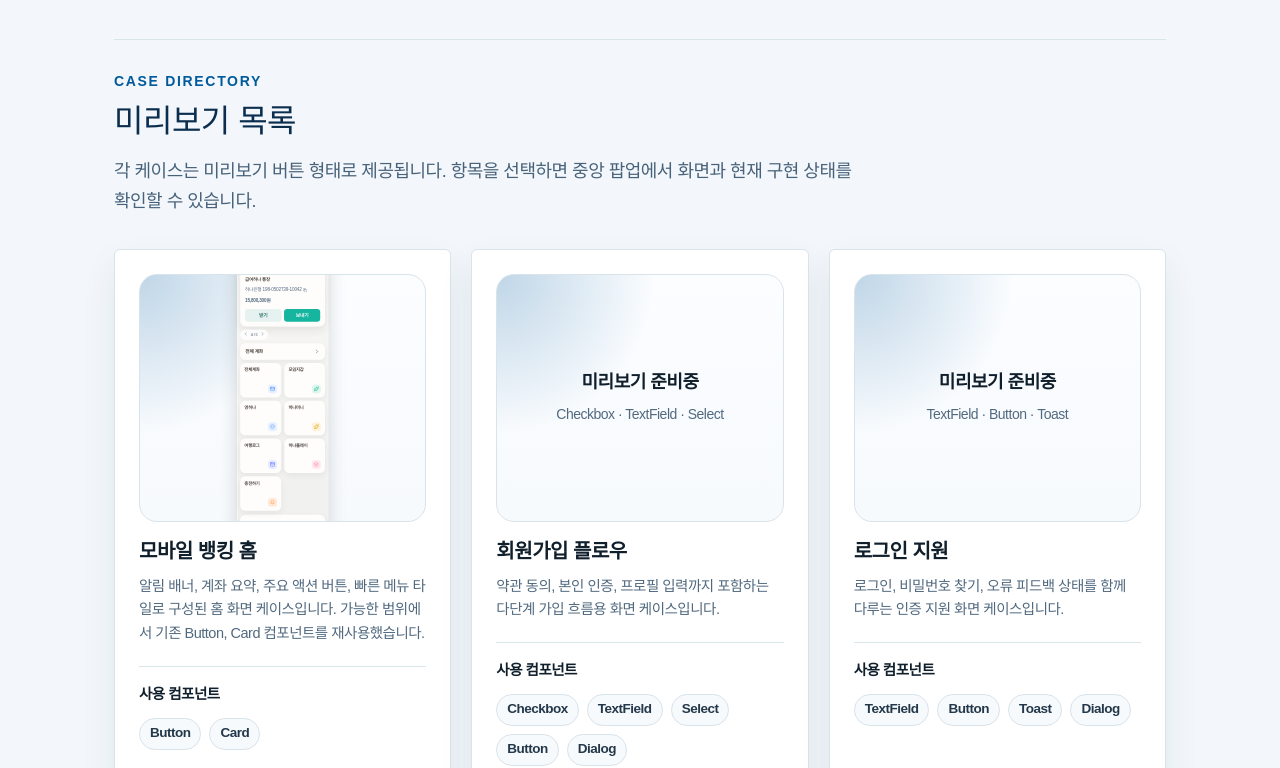
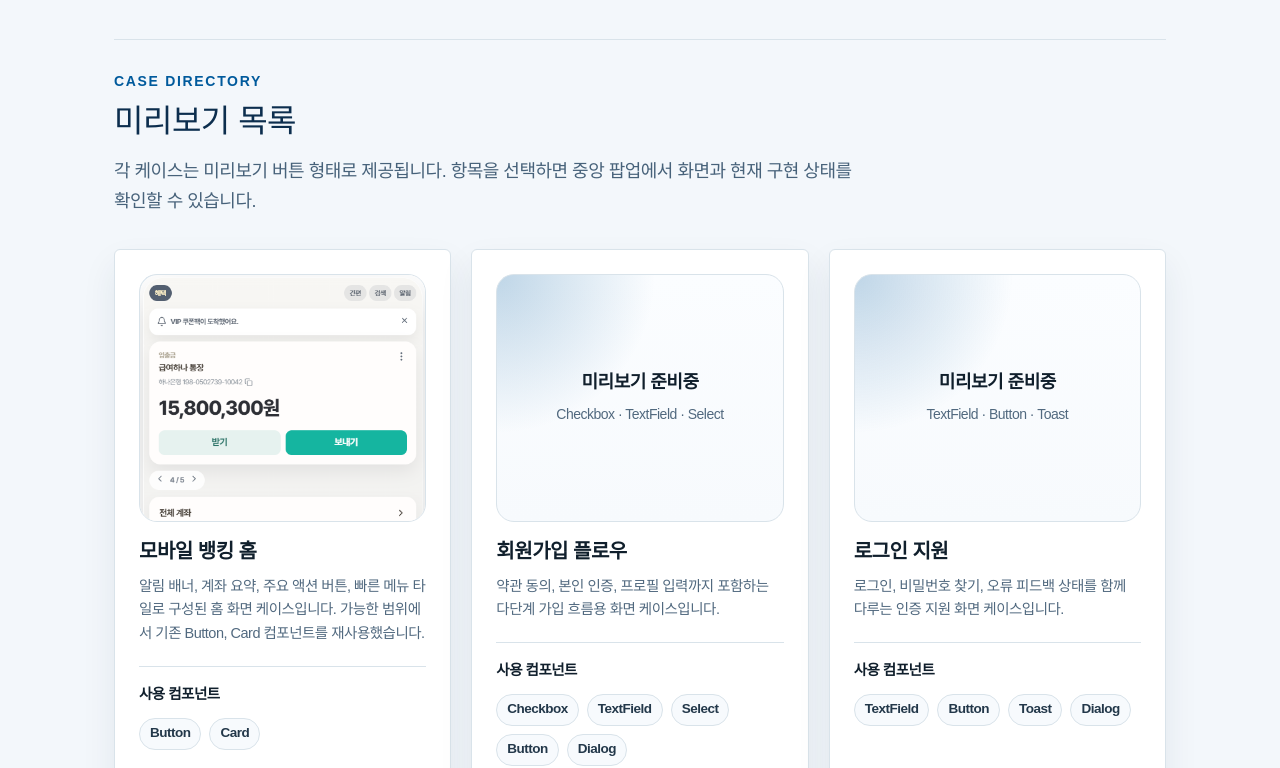
Before and after one commit to rockij/react_pub, a Next.js app: page /screen-cases in a window 1280 px wide. Shown: the part 476-1244 px from the top of the page. Built offline with nearby package versions, Linux system fonts and the light colour scheme; no server answers; a web font is replaced by a local one.

Commit message:
가독성을 위해 빈 코드 변경 항목을 통합

```diff
--- a/src/app/screen-cases/screen-case-gallery-card.tsx
+++ b/src/app/screen-cases/screen-case-gallery-card.tsx
@@ -1,7 +1,9 @@
 'use client';
 
+import Image from 'next/image';
 import React from 'react';
 import { Dialog } from '../../components/Dialog/DialogIcon';
+import bankingHomeThumbnail from '../../assets/images/temp/001.png';
 import { BankingHomeScreenCase } from '../../screen/BankingHomeScreenCase/BankingHomeScreenCase';
 import type { ScreenCaseItem } from './data';
 
@@ -12,6 +14,13 @@ type ScreenCaseGalleryProps = {
 const previewMap: Record<string, () => React.ReactNode> = {
   'banking-home': () => <BankingHomeScreenCase />,
 };
+
+const thumbnailMap = {
+  'banking-home': {
+    src: bankingHomeThumbnail,
+    alt: 'Banking Home screen case thumbnail',
+  },
+} as const;
 
 export function ScreenCaseGallery({ items }: ScreenCaseGalleryProps) {
   const [activeSlug, setActiveSlug] = React.useState<string | null>(null);
@@ -34,7 +43,7 @@ export function ScreenCaseGallery({ items }: ScreenCaseGalleryProps) {
     <>
       <div className="screen-cases-grid">
         {items.map(item => {
-          const hasPreview = item.slug in previewMap;
+          const thumbnail = thumbnailMap[item.slug as keyof typeof thumbnailMap];
           const isReady = item.status === '완료';
 
           return (
@@ -48,8 +57,14 @@ export function ScreenCaseGallery({ items }: ScreenCaseGalleryProps) {
               aria-label={`${item.title} 미리보기 열기`}
             >
               <div className="screen-case-launcher-preview" aria-hidden="true">
-                {hasPreview ? (
-                  <div className="screen-case-launcher-preview-frame">{previewMap[item.slug]()}</div>
+                {thumbnail ? (
+                  <div className="screen-case-launcher-thumbnail">
+                    <Image
+                      src={thumbnail.src}
+                      alt={thumbnail.alt}
+                      className="screen-case-launcher-thumbnail-image"
+                    />
+                  </div>
                 ) : (
                   <div className="screen-case-launcher-preview-placeholder">
                     <strong>{isReady ? '미리보기 가능' : '미리보기 준비중'}</strong>
--- a/src/assets/css/base.css
+++ b/src/assets/css/base.css
@@ -37,6 +37,9 @@ html {
   --app-shadow-strong: rgba(12, 46, 78, 0.12);
   --app-code-bg: #f7f9fb;
   --app-code-border: #d8e2ea;
+  --app-preview-bg-start: #cfe0f1;
+  --app-preview-bg-end: #bfd4e7;
+  --app-preview-inset-border: rgba(255, 255, 255, 0.4);
 
   --theme-brand: #005a9c;
   --theme-brand-strong: #0c2e4e;
@@ -68,6 +71,9 @@ html[data-color-mode='dark'] {
   --app-shadow-strong: rgba(0, 0, 0, 0.36);
   --app-code-bg: #0b1520;
   --app-code-border: #1c3347;
+  --app-preview-bg-start: #7c94aa;
+  --app-preview-bg-end: #667d93;
+  --app-preview-inset-border: rgba(255, 255, 255, 0.16);
 
   --theme-brand: #4ca4e8;
   --theme-brand-strong: #dceeff;
--- a/src/assets/css/global.css
+++ b/src/assets/css/global.css
@@ -439,6 +439,10 @@
     padding-bottom: 7.2rem;
   }
 
+  .component-gallery-section .screen-cases-hero {
+    margin-bottom: 3.2rem;
+  }
+
   .component-gallery-heading {
     padding: 0 0 4rem;
     border-bottom: 0.1rem solid var(--app-border);
@@ -567,10 +571,10 @@
     width: 8.4rem;
     height: 8.4rem;
     border-radius: 0.4rem;
-    background: linear-gradient(180deg, #cfe0f1 0%, #bfd4e7 100%);
+    background: linear-gradient(180deg, var(--app-preview-bg-start) 0%, var(--app-preview-bg-end) 100%);
     overflow: hidden;
     color: var(--theme-accent);
-    box-shadow: inset 0 0 0 0.1rem rgba(255, 255, 255, 0.4);
+    box-shadow: inset 0 0 0 0.1rem var(--app-preview-inset-border);
 
     svg {
       display: block;
--- a/src/assets/css/screen/screen-cases.css
+++ b/src/assets/css/screen/screen-cases.css
@@ -227,15 +227,28 @@
     linear-gradient(180deg, var(--app-surface-elevated) 0%, var(--app-surface-muted) 100%);
 }
 
+.screen-case-launcher-thumbnail {
+  width: 100%;
+  height: 100%;
+}
+
+.screen-case-launcher-thumbnail-image {
+  display: block;
+  width: 100%;
+  height: 100%;
+  object-fit: cover;
+  object-position: center top;
+}
+
 .screen-case-launcher-preview-frame {
   width: 100%;
-  transform: scale(0.32);
+  transform: scale(0.42);
   transform-origin: center center;
   pointer-events: none;
 }
 
 .screen-case-launcher-preview-frame .banking-home-screen {
-  margin: -20rem 0;
+  margin: -14rem 0;
 }
 
 .screen-case-launcher-preview-placeholder {
```
Also changed, not shown: src/app/components/page.tsx (+7 -8 lines), src/assets/images/temp/001.png (added).
